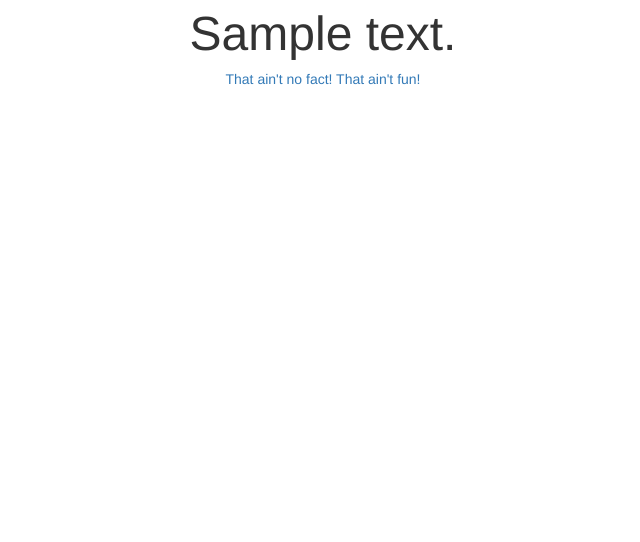
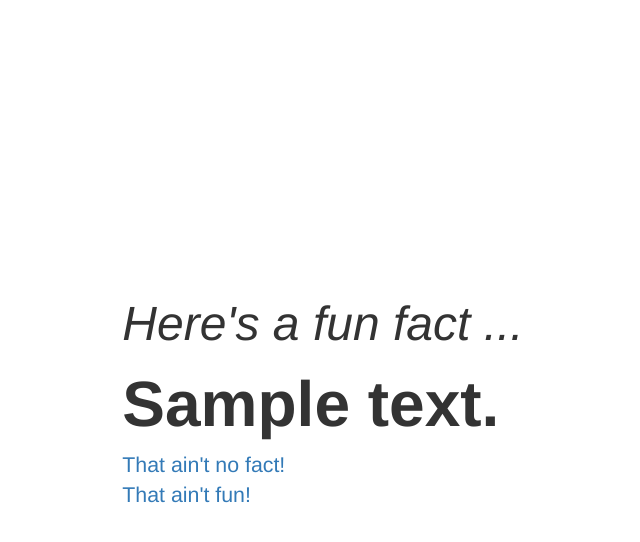
Before and after one commit to dj-palmer/fun_fact_friday_GIT, a Django app: page / in a window 1280 px wide. Shown: the top 542 px of the page, without its empty margins (317-957 px from the left). Run offline with Django 3.2, Linux system fonts and the light colour scheme; tables that the repository leaves empty hold one stand-in row (values such as "Sample post"); some libraries are stand-ins or nearby versions.

Commit message:
Better html and some basic styles

```diff
--- a/facts/static/css/facts.css
+++ b/facts/static/css/facts.css
@@ -0,0 +1,20 @@
+.fact {
+    position: absolute;
+    top: 50%;
+    left: 50%;
+    transform: translateX(-50%) translateY(-50%);
+    font-size: 36pt;
+}
+
+.fact .title {
+    font-style: italic;
+}
+
+.fact .details {
+    font-weight: bold;
+    font-size: 48pt;
+}
+
+.fact .links {
+    font-size: 16pt;
+}
--- a/facts/templates/facts/index.html
+++ b/facts/templates/facts/index.html
@@ -3,15 +3,18 @@
 {% block title %}Fun Fact Friday{% endblock %}
 
 {% block body %}
-  <center>
-    <div>
-      <span style="font-size:36pt">
-        {{ fact.short_text }}
-      </span>
+  <div class="fact">
+    <div class="title">
+      Here's a fun fact ...
     </div>
+    <div class="details">
+      {{ fact.short_text }}
+    </div>
+    <div class="links">
       {% if fact.ref_link %}
-      <a href="{{ fact.ref_link }}">That ain't no fact!</a>
+        <a href="{{ fact.ref_link }}">That ain't no fact!</a><br/>
       {% endif %}
-    <a href="{% url 'fact' %}">That ain't fun!</a>
-  </center>
+      <a href="{% url 'fact' %}">That ain't fun!</a>
+    </div>
+  </div>
 {% endblock %}
```
